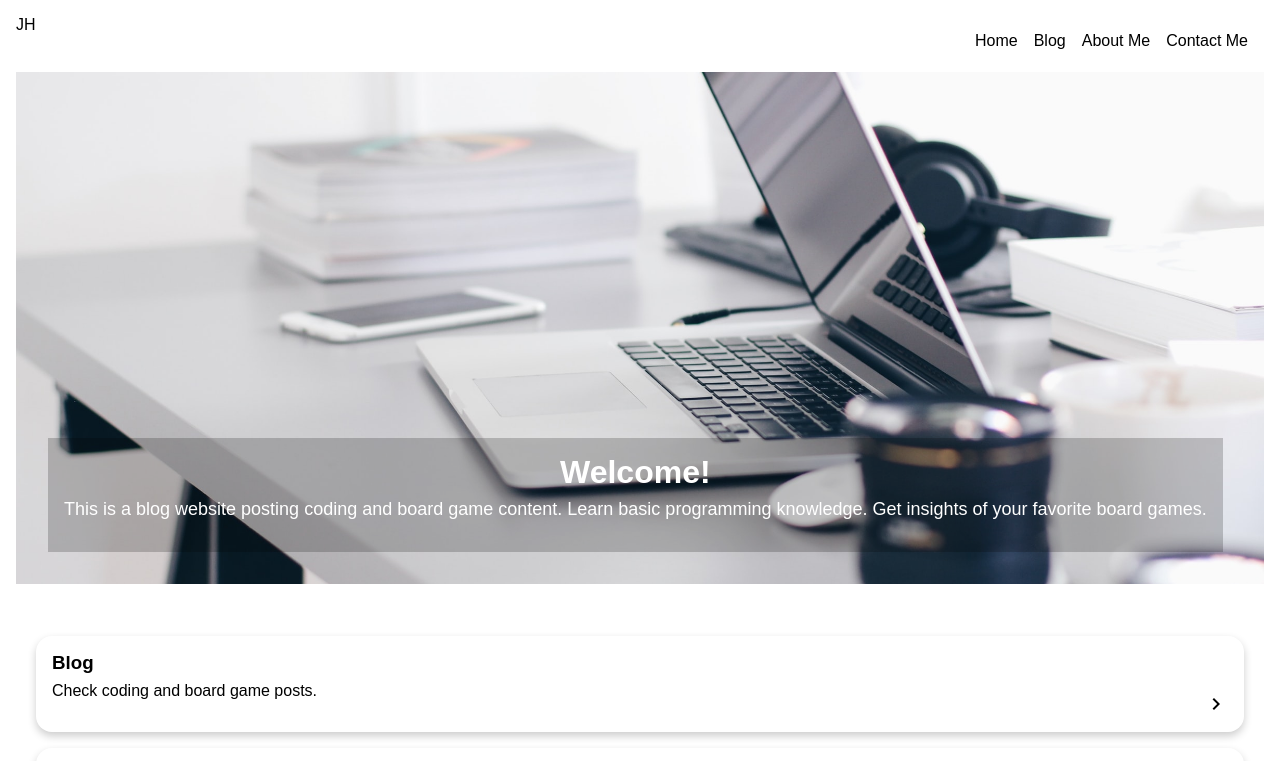
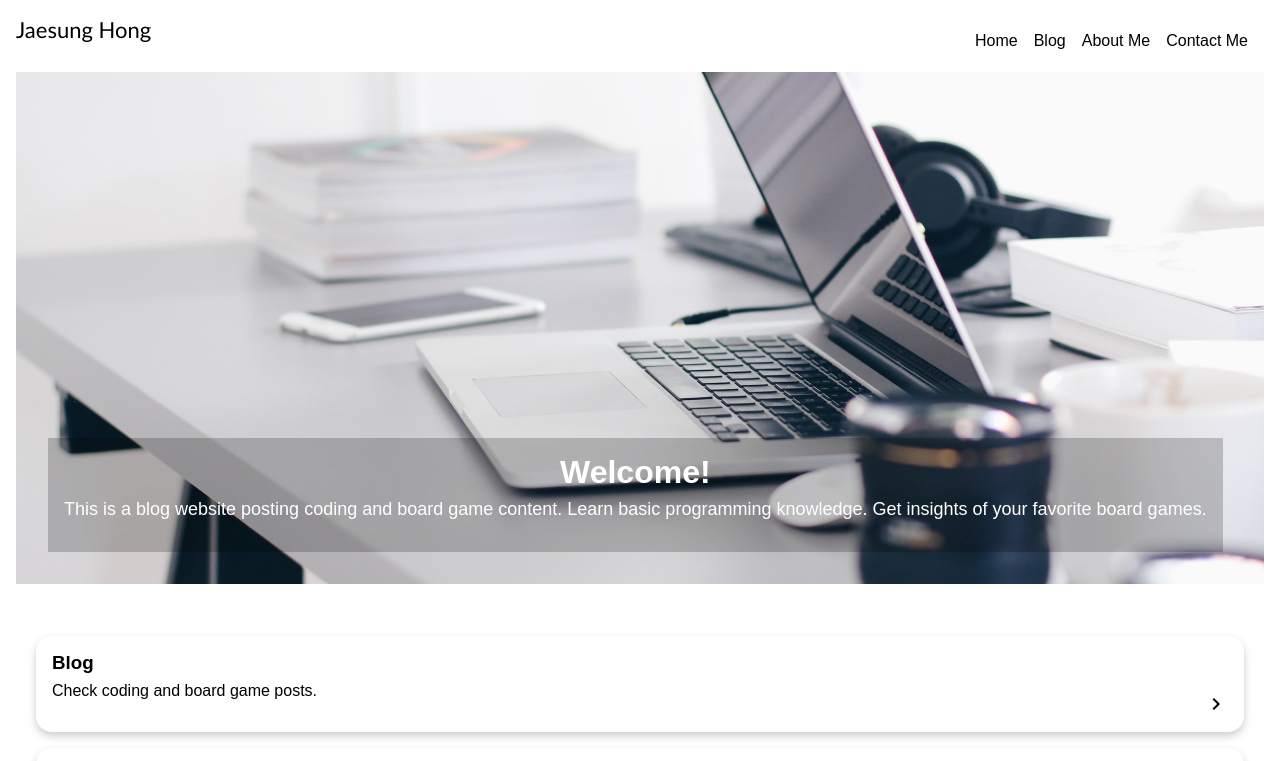
Before and after one commit to jezsung/portfolio, a website: page src/index.html in a window 1280 px wide. Shown: the top 761 px of the page. Drawn offline with Linux system fonts and the light colour scheme.

Commit message:
change logo

```diff
--- a/src/index.html
+++ b/src/index.html
@@ -17,7 +17,7 @@
 
   <body>
     <header>
-      <div class="logo">JH</div>
+      <div class="logo">Jaesung Hong</div>
       <nav>
         <ul>
           <li><a href="#">Home</a></li>
--- a/src/style.css
+++ b/src/style.css
@@ -9,6 +9,11 @@
 .container {
   margin: auto;
   max-width: 1440px;
+}
+
+.logo {
+  font-family: 'Gill Sans', 'Gill Sans MT', Calibri, 'Trebuchet MS', sans-serif;
+  font-size: 22px;
 }
 
 header {
```
Also changed, not shown: src/pages/about-me.html (+1 -1 lines), src/pages/blog.html (+1 -1 lines), src/pages/contact-me.html (+1 -1 lines), src/pages/post-1.html (+1 -1 lines), src/pages/post-2.html (+1 -1 lines), src/pages/post-3.html (+1 -1 lines), src/pages/post-4.html (+1 -1 lines).
